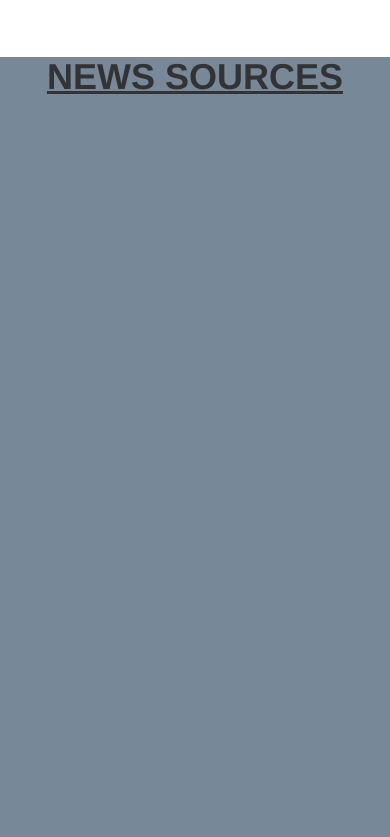
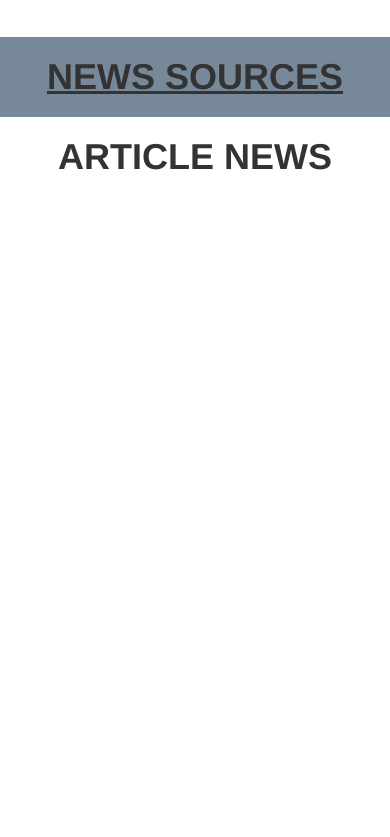
Before and after one commit to DKorir/News_Api, a Flask app: template app/templates/index.html in a window 390 px wide. Shown: the part 55-892 px from the top of the page. Run offline with Flask 2, Linux system fonts and the light colour scheme; the template is opened without the code that fills it, so the values that code supplies are empty; some libraries are stand-ins or nearby versions.

Commit message:
add styles to index

```diff
--- a/app/templates/index.html
+++ b/app/templates/index.html
@@ -4,11 +4,11 @@
 <br>
 <body>
 
-    <div class="main" style="height: 800px; overflow-y: scroll;">
+    <div class="main" style="height: 800px; overflow-y: scroll; background-color: white;">
       <div class="container-fluid">
         <div class="row">
 
-          <div class="col-md-3" style="height: 800px; background-color: lightslategray; ">
+          <div class="col-md-3" style="height: fit-content; background-color: lightslategray; overflow-y: scroll;">
             <div class="card-column" >
               <div class="card-header">
                 <h1 style="text-decoration: underline; text-align: center;font-weight: bold;">NEWS SOURCES</h1>
@@ -26,7 +26,7 @@
             </div>
           </div>
 
-          <div class="col-md-9">
+          <div class="col-md-9" style="overflow-y: scroll;">
             <h1 style="text-align: center; font-weight: bold;"> ARTICLE NEWS </h1>
             <div class="container">
               <div class="card-columns">
--- a/manage.py
+++ b/manage.py
@@ -1,6 +1,4 @@
 from app import create_app
-from flask_script  import Manager, Server
-
 app = create_app('development')
 
 app.run()
```
Also changed, not shown: tests/test_article.py (added, +8 -0 lines), tests/test_category.py (added, +8 -0 lines), tests/test_sources.py (added, +19 -0 lines), tests/article_test.py (deleted), tests/category_test.py (deleted), tests/sources_test.py (deleted).
